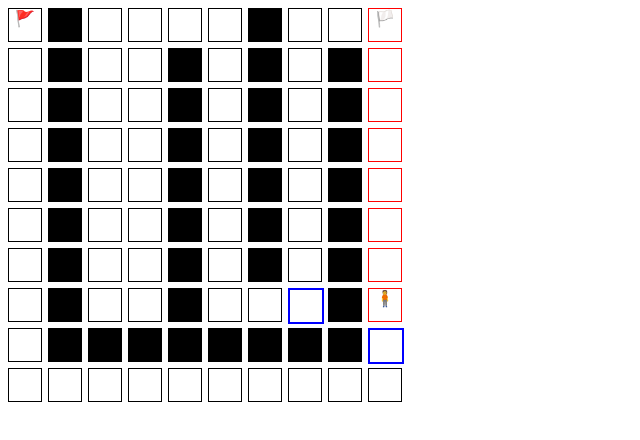
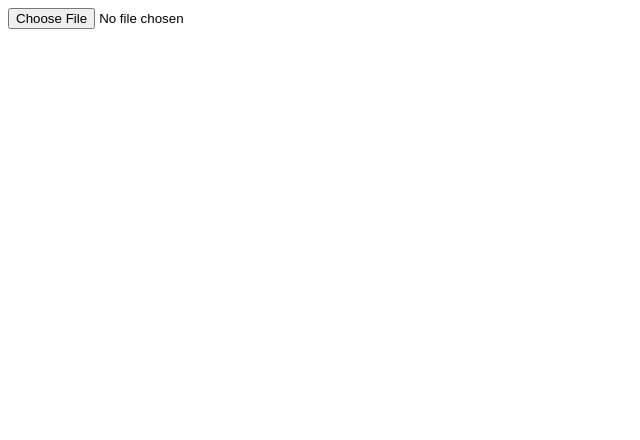
Before and after one commit to judgeou/maze-vite, a Vue app: page / in a window 1280 px wide. Shown: the top 440 px of the page, without its empty margins (0-640 px from the left). Built offline with nearby package versions, Linux system fonts and the light colour scheme.

Commit message:
读取图片进行寻路

```diff
--- a/src/App.vue
+++ b/src/App.vue
@@ -1,17 +1,15 @@
 <template>
   <div>
-    <div class="div-matrix">
-      <div class="cell"
-        v-for="(node, i) in nodeGraph.nodes" :key="i"
-        :class="{ black: node.value <= 0, path: path.indexOf(node) >= 0, queue: nodeGraph.queue.indexOf(node) >= 0 }"
-        :style="cellStyle(i)"
-        @click="onCellClick($event, node)">
+    <div>
+      <input type="file" accept="image/*" @change="onFile">
+    </div>
 
-        {{ node === current ? '🧍' : '' }}
-        {{ node === nodeGraph.beginNode ? '🏳️' : ''}}
-        {{ node === nodeGraph.endNode ? '🚩' : '' }}
-      </div>
+    <div class="maze-view">
+      <canvas style="z-index: 0" ref="canvas"></canvas>
+      <canvas style="z-index: 1" ref="canvasChecked"></canvas>
+      <canvas style="z-index: 2" ref="canvasPath"></canvas>
     </div>
+
   </div>
 </template>
 
@@ -21,7 +19,7 @@ import { solveMaze } from './maze'
 export default {
   data () {
     return {
-      nodeGraph: null,
+      nodeGraph: {},
       width: 0,
       height: 0,
       path: [],
@@ -29,6 +27,33 @@ export default {
     }
   },
   methods: {
+    onFile ({ target }) {
+      let vm = this
+      let { files } = target
+      if (files.length) {
+        let url = URL.createObjectURL(files[0])
+        let image = new Image()
+        image.src = url
+
+        image.onload = () => {
+          let { canvas, canvasChecked, canvasPath } = vm.$refs
+          let width = canvas.width = vm.width = image.width
+          let height = canvas.height = vm.height = image.height
+          canvasPath.width = canvasChecked.width = width
+          canvasPath.height = canvasChecked.height = height
+
+          let ctx = canvas.getContext('2d')
+          ctx.drawImage(image, 0, 0, width, height)
+
+          let imgData = ctx.getImageData(0, 0, width, height)
+          let rgbaArray = new Int32Array(imgData.data.buffer)
+          let m = rgbaArray.map(item => item === -1 ? 1 : 0) // -1 可以理解为 rgba(255,255,255,255)，即为白色
+          vm.reload(m, [35,9], [243,235])
+
+          URL.revokeObjectURL(url)
+        }
+      }
+    },
     indexToPos (i) {
       let y = i % this.width
       let x = Math.floor(i / this.width)
@@ -36,17 +61,23 @@ export default {
     },
     cellStyle (i) {
       let { x, y } = this.indexToPos(i)
-      return { left: `${y * 2.5}em`, top: `${x * 2.5}em` }
+      return { left: `${y * 1.25}em`, top: `${x * 1.25}em` }
     },
-    async reload (m) {
+    async reload (m, begin, end) {
       let vm = this
       let { width, height } = vm
-      let begin = [9, 0]
-      let end = [0, 0]
+      let { canvasChecked, canvasPath } = vm.$refs
       await solveMaze(m, width, height, begin, end, (nodeGraph, current, path) => {
-        vm.current = current
-        vm.nodeGraph = nodeGraph
-        vm.path = path
+        let ctxChecked = canvasChecked.getContext('2d')
+        ctxChecked.fillStyle = "#74b9ff"
+        ctxChecked.fillRect(current.x, current.y, 1, 1)
+
+        let ctxPath = canvasPath.getContext('2d')
+        ctxPath.clearRect(0, 0, canvasPath.width, canvasPath.height)
+        ctxPath.fillStyle = '#FF0000'
+        for (let node of path) {
+          ctxPath.fillRect(node.x, node.y, 1, 1)
+        }
       })
     },
     onCellClick ($event, node) {
@@ -60,11 +91,7 @@ export default {
     }
   },
   async created () {
-    let vm = window.vm = this
-    this.width = 10
-    this.height = 10
-    let m = [1, 0, 1, 1, 1, 1, 0, 1, 1, 1, 1, 0, 1, 1, 0, 1, 0, 1, 0, 1, 1, 0, 1, 1, 0, 1, 0, 1, 0, 1, 1, 0, 1, 1, 0, 1, 0, 1, 0, 1, 1, 0, 1, 1, 0, 1, 0, 1, 0, 1, 1, 0, 1, 1, 0, 1, 0, 1, 0, 1, 1, 0, 1, 1, 0, 1, 0, 1, 0, 1, 1, 0, 1, 1, 0, 1, 1, 1, 0, 1, 1, 0, 0, 0, 0, 0, 0, 0, 0, 1, 1, 1, 1, 1, 1, 1, 1, 1, 1, 1]
-    this.reload(m)
+
   }
 }
 </script>
@@ -73,23 +100,10 @@ export default {
 .row {
   margin-bottom: 1em;
 }
-.div-matrix {
+.maze-view {
   position: relative;
 }
-.cell {
-  border: 1px black solid;
-  width: 2em;
-  height: 2em;
-  position:absolute;
-  text-align: center;
-}
-.cell.path {
-  border: 1px red solid;
-}
-.black {
-  background: black;
-}
-.cell.queue {
-  border: 2px blue solid;
+.maze-view canvas {
+  position: absolute;
 }
 </style>
--- a/src/maze.js
+++ b/src/maze.js
@@ -160,7 +160,7 @@ async function solveMaze (matrix, width, height, begin, end, cb = () => {}) {
       }
     }
 
-    await sleep(500)
+    await sleep(0)
   }
 
   return path
```
